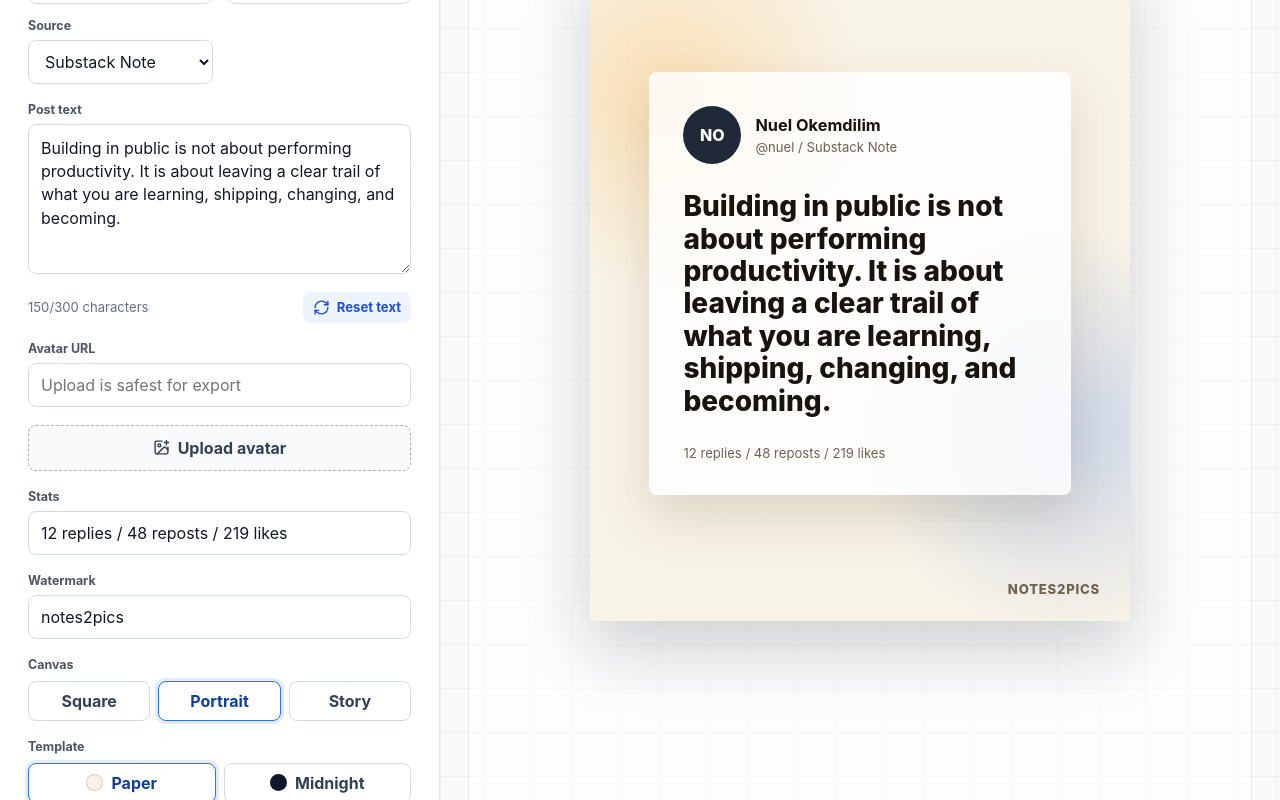
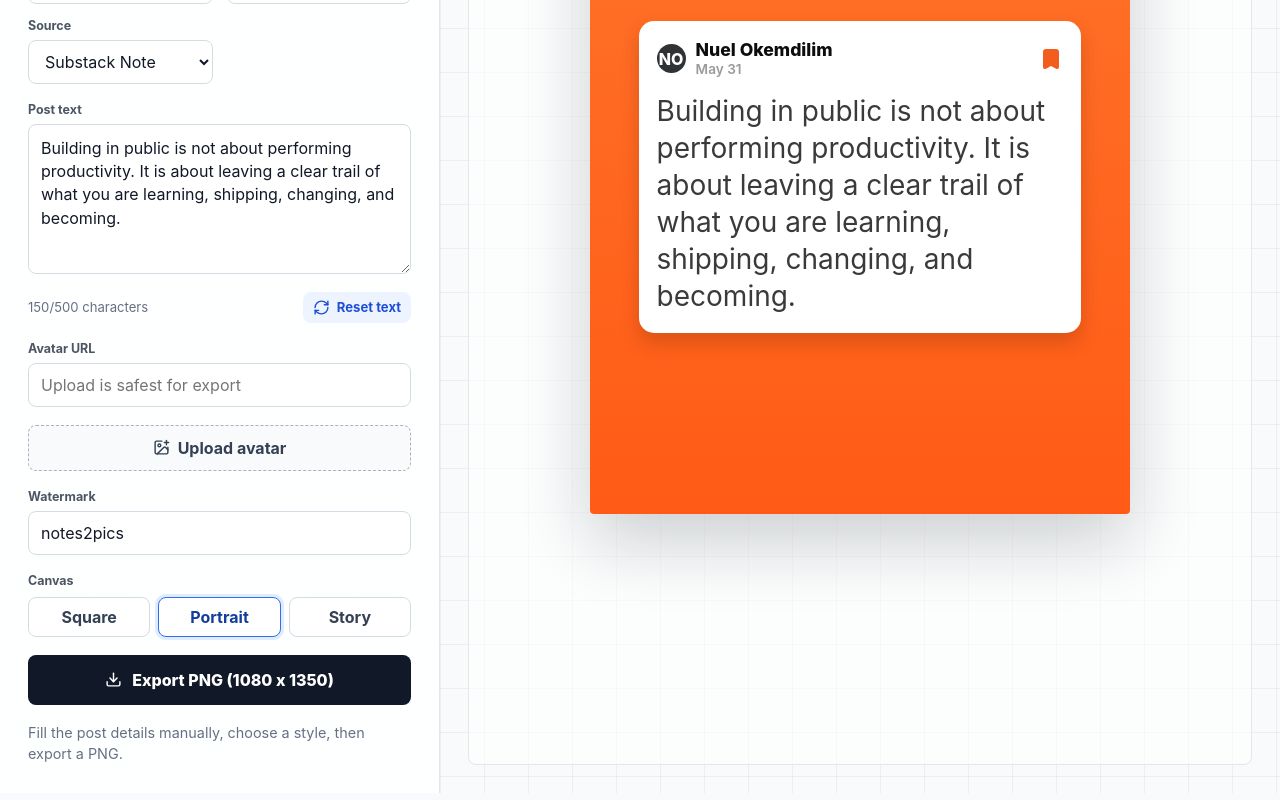
Before and after one commit to Jeruelrichard/Notes2Pic, a React (Vite) app: page / in a window 1280 px wide. Shown: the part 500-1300 px from the top of the page. Built offline with nearby package versions, Linux system fonts and the light colour scheme.

Commit message:
introduced X, Substack and Threads template

```diff
--- a/src/App.css
+++ b/src/App.css
@@ -350,6 +350,265 @@ button:focus-visible {
   box-shadow: 0 28px 70px rgba(15, 23, 42, 0.2);
 }
 
+.short-stage {
+  font-family: Inter, ui-sans-serif, system-ui, -apple-system, BlinkMacSystemFont, "Segoe UI", sans-serif;
+}
+
+.short-substack {
+  background: linear-gradient(180deg, #ff7329 0%, #ff5b16 100%);
+}
+
+.short-threads.short-dark {
+  background: #181818;
+  color: #f4f4f5;
+}
+
+.short-threads.short-light {
+  background: #ffffff;
+  color: #050505;
+}
+
+.short-x.short-dark {
+  background:
+    radial-gradient(circle at 18% 14%, rgba(29, 155, 240, 0.18), transparent 24%),
+    #050505;
+  color: #f7f9f9;
+}
+
+.short-x.short-light {
+  background: #ffffff;
+  color: #0f1419;
+}
+
+.source-avatar {
+  display: grid;
+  place-items: center;
+  flex: 0 0 auto;
+  overflow: hidden;
+  border-radius: 50%;
+  background: #2f3336;
+  color: #ffffff;
+  font-weight: 800;
+}
+
+.source-avatar img {
+  width: 100%;
+  height: 100%;
+  object-fit: cover;
+  filter: grayscale(1);
+}
+
+.substack-card {
+  width: 82%;
+  max-width: 444px;
+  padding: 20px 18px 18px;
+  border-radius: 15px;
+  background: #ffffff;
+  color: #151515;
+  box-shadow: 0 10px 18px rgba(104, 39, 0, 0.24);
+}
+
+.aspect-square .substack-card {
+  width: 78%;
+}
+
+.substack-author,
+.substack-author-left,
+.threads-author,
+.threads-author-meta,
+.x-author,
+.x-footer {
+  display: flex;
+  align-items: center;
+}
+
+.substack-author {
+  justify-content: space-between;
+  margin-bottom: 16px;
+}
+
+.substack-author-left {
+  min-width: 0;
+  gap: 10px;
+}
+
+.substack-author-copy {
+  display: flex;
+  flex-direction: column;
+  min-width: 0;
+  gap: 3px;
+}
+
+.substack-author-copy span {
+  color: #9a9a9a;
+  font-size: 0.85rem;
+  font-weight: 600;
+}
+
+.substack-author .source-avatar {
+  width: 29px;
+  height: 29px;
+}
+
+.substack-author strong {
+  overflow: hidden;
+  color: #0d0d0d;
+  font-size: 1.1rem;
+  font-weight: 850;
+  line-height: 1;
+  text-overflow: ellipsis;
+  white-space: nowrap;
+}
+
+.substack-author svg {
+  width: 24px;
+  height: 24px;
+  flex: 0 0 auto;
+  color: #f25d1d;
+  fill: #f25d1d;
+}
+
+.substack-text {
+  margin: 0;
+  color: #3a3a3a;
+  font-size: 1.35rem;
+  font-weight: 440;
+  line-height: 1.32;
+  letter-spacing: 0;
+  white-space: pre-wrap;
+  overflow-wrap: break-word;
+}
+
+.threads-card {
+  position: absolute;
+  top: 50%;
+  right: 9%;
+  left: 9%;
+  transform: translateY(-50%);
+}
+
+.threads-author {
+  gap: 16px;
+  margin-bottom: 26px;
+}
+
+.threads-author .source-avatar {
+  width: 46px;
+  height: 46px;
+}
+
+.threads-author-meta {
+  gap: 8px;
+  min-width: 0;
+}
+
+.threads-author-meta strong {
+  font-size: 1.18rem;
+  font-weight: 850;
+  letter-spacing: -0.01em;
+}
+
+.threads-author-meta svg {
+  width: 17px;
+  height: 17px;
+  flex: 0 0 auto;
+}
+
+.threads-author-meta span {
+  color: #8b8b8b;
+  font-size: 1.05rem;
+}
+
+.threads-text {
+  margin: 0;
+  max-width: 86%;
+  font-size: 1.55rem;
+  font-weight: 420;
+  line-height: 1.28;
+  letter-spacing: 0;
+  white-space: pre-wrap;
+  overflow-wrap: break-word;
+}
+
+.x-card {
+  width: 82%;
+  max-width: 450px;
+  padding: 26px;
+  border-radius: 28px;
+  border: 1px solid rgba(113, 118, 123, 0.34);
+  background: rgba(22, 24, 28, 0.96);
+  box-shadow: 0 18px 45px rgba(0, 0, 0, 0.3);
+}
+
+.short-x.short-light .x-card {
+  background: #ffffff;
+  box-shadow: 0 18px 45px rgba(15, 23, 42, 0.12);
+}
+
+.x-author {
+  gap: 13px;
+  margin-bottom: 22px;
+}
+
+.x-author .source-avatar {
+  width: 50px;
+  height: 50px;
+}
+
+.x-author-copy {
+  display: flex;
+  flex: 1;
+  flex-direction: column;
+  min-width: 0;
+  gap: 4px;
+}
+
+.x-name-row {
+  display: flex;
+  align-items: center;
+  gap: 6px;
+  min-width: 0;
+}
+
+.x-name-row strong,
+.x-handle {
+  overflow: hidden;
+  text-overflow: ellipsis;
+  white-space: nowrap;
+}
+
+.x-name-row strong {
+  font-size: 1.08rem;
+  font-weight: 850;
+}
+
+.x-name-row svg {
+  width: 18px;
+  height: 18px;
+  flex: 0 0 auto;
+}
+
+.x-handle {
+  color: #8b98a5;
+  font-size: 0.92rem;
+}
+
+.x-text {
+  margin: 0;
+  font-size: 1.45rem;
+  font-weight: 450;
+  line-height: 1.28;
+  letter-spacing: 0;
+  white-space: pre-wrap;
+  overflow-wrap: break-word;
+}
+
+.x-footer {
+  margin-top: 20px;
+  color: #8b98a5;
+  font-size: 0.92rem;
+}
+
 .texture-grid {
   position: absolute;
   inset: 0;
--- a/src/App.jsx
+++ b/src/App.jsx
@@ -1,5 +1,14 @@
 import { useMemo, useRef, useState } from 'react'
-import { Download, ImagePlus, RefreshCw, Save, Sparkles, Trash2, UserRoundCheck } from 'lucide-react'
+import {
+  Bookmark,
+  Download,
+  ImagePlus,
+  RefreshCw,
+  Save,
+  Sparkles,
+  Trash2,
+  UserRoundCheck,
+} from 'lucide-react'
 import { toPng } from 'html-to-image'
 import './App.css'
 
@@ -9,21 +18,14 @@ const aspectOptions = {
   story: { label: 'Story', size: '1080 x 1920', width: 540, height: 960 },
 }
 
-const templates = {
-  paper: { label: 'Paper', source: '#f8f3e7' },
-  midnight: { label: 'Midnight', source: '#0f172a' },
-  bloom: { label: 'Bloom', source: '#ef476f' },
-  studio: { label: 'Studio', source: '#f6f7fb' },
-}
-
 const starterPost = {
   source: 'Substack Note',
   name: 'Nuel Okemdilim',
   username: '@nuel',
   avatar: '',
+  theme: 'dark',
   text:
     'Building in public is not about performing productivity. It is about leaving a clear trail of what you are learning, shipping, changing, and becoming.',
-  stats: '12 replies / 48 reposts / 219 likes',
   watermark: 'notes2pics',
 }
 
@@ -36,7 +38,7 @@ const starterMediumPost = {
 
 const profileStorageKey = 'notes2pics.profiles'
 const exportTimeoutMs = 15000
-const shortPostCharacterLimit = 300
+const shortPostCharacterLimit = 500
 
 function initials(name) {
   return name
@@ -54,6 +56,18 @@ function readSavedProfiles() {
   } catch {
     return []
   }
+}
+
+function getShortSourceKey(source) {
+  if (source === 'Threads') return 'threads'
+  if (source === 'X') return 'x'
+  return 'substack'
+}
+
+function getShortExportBackground(sourceKey, theme) {
+  if (sourceKey === 'substack') return '#ff671f'
+  if (theme === 'light') return '#ffffff'
+  return sourceKey === 'threads' ? '#181818' : '#050505'
 }
 
 function getMediumTypography(aspect) {
@@ -152,6 +166,16 @@ function breakLongToken(context, token, maxWidth, prefix = '') {
   return lines
 }
 
+function formatBadgeDate(date) {
+  return date.toLocaleDateString('en-US', { month: 'short', day: 'numeric' })
+}
+
+function formatTimestamp(date) {
+  const time = date.toLocaleTimeString('en-US', { hour: 'numeric', minute: '2-digit' })
+  const day = date.toLocaleDateString('en-US', { month: 'short', day: 'numeric', year: 'numeric' })
+  return `${time} · ${day}`
+}
+
 function getShortPostTextStyle(text, aspect) {
   const explicitLines = text.split('\n').length
   const visualLineEstimate = Math.ceil(text.length / (aspect === 'square' ? 25 : 31))
@@ -173,22 +197,25 @@ function App() {
   const [profiles, setProfiles] = useState(() => readSavedProfiles())
   const [selectedProfileId, setSelectedProfileId] = useState('')
   const [aspect, setAspect] = useState('portrait')
-  const [template, setTemplate] = useState('paper')
   const [isExporting, setIsExporting] = useState(false)
   const [notice, setNotice] = useState('Fill the post details manually, choose a style, then export a PNG.')
 
   const isMediumMode = contentMode === 'medium'
   const currentAspect = aspectOptions[aspect]
+  const shortSourceKey = getShortSourceKey(post.source)
   const exportBackground = isMediumMode
     ? mediumPost.theme === 'dark'
       ? '#000000'
       : '#fbfbf7'
-    : templates[template].source
+    : getShortExportBackground(shortSourceKey, post.theme)
 
   const charCount = isMediumMode ? mediumPost.text.length : post.text.length
   const avatarInitials = useMemo(() => initials(post.name) || 'N2', [post.name])
   const shortPostTextStyle = useMemo(() => getShortPostTextStyle(post.text, aspect), [aspect, post.text])
   const mediumTextStyle = useMemo(() => getMediumTextStyle(mediumPost.text, aspect), [aspect, mediumPost.text])
+  const today = new Date()
+  const badgeDate = formatBadgeDate(today)
+  const timestamp = formatTimestamp(today)
 
   function updatePost(field, value) {
     setPost((current) => ({ ...current, [field]: value }))
@@ -227,6 +254,7 @@ function App() {
       username,
       source: post.source,
       avatar: post.avatar,
+      theme: post.theme,
       updatedAt: new Date().toISOString(),
     }
     const nextProfiles = existingProfile
@@ -250,6 +278,7 @@ function App() {
       username: profile.username,
       source: profile.source,
       avatar: profile.avatar,
+      theme: profile.theme || current.theme,
     }))
     setNotice(`Loaded profile for ${profile.name || profile.username}.`)
   }
@@ -416,7 +445,7 @@ function App() {
 
               <div className="helper-row">
                 <span>{charCount} characters</span>
-                <button type="button" onClick={() => updateMediumPost('text', starterMediumPost.text)}>
+                <button type="button" onClick={() => updateMediumPost('text', '')}>
                   <RefreshCw aria-hidden="true" />
                   Reset text
                 </button>
@@ -501,6 +530,16 @@ function App() {
                     <option>Threads</option>
                   </select>
                 </label>
+
+                {post.source !== 'Substack Note' ? (
+                  <label className="field">
+                    <span>Appearance</span>
+                    <select value={post.theme} onChange={(event) => updatePost('theme', event.target.value)}>
+                      <option value="dark">Dark</option>
+                      <option value="light">Light</option>
+                    </select>
+                  </label>
+                ) : null}
               </div>
 
               <label className="field full">
@@ -514,7 +553,7 @@ function App() {
 
               <div className="helper-row">
                 <span>{charCount}/{shortPostCharacterLimit} characters</span>
-                <button type="button" onClick={() => updatePost('text', starterPost.text)}>
+                <button type="button" onClick={() => updatePost('text', '')}>
                   <RefreshCw aria-hidden="true" />
                   Reset text
                 </button>
@@ -533,11 +572,6 @@ function App() {
                 <ImagePlus aria-hidden="true" />
                 <span>Upload avatar</span>
                 <input type="file" accept="image/*" onChange={handleAvatarUpload} />
-              </label>
-
-              <label className="field full">
-                <span>Stats</span>
-                <input value={post.stats} onChange={(event) => updatePost('stats', event.target.value)} />
               </label>
 
               <label className="field full">
@@ -566,26 +600,6 @@ function App() {
             </div>
           </div>
 
-          {!isMediumMode ? (
-            <div className="selector-group">
-              <span>Template</span>
-              <div className="swatches">
-                {Object.entries(templates).map(([key, item]) => (
-                  <button
-                    type="button"
-                    className={template === key ? 'active' : ''}
-                    onClick={() => setTemplate(key)}
-                    title={item.label}
-                    key={key}
-                  >
-                    <span style={{ background: item.source }} />
-                    {item.label}
-                  </button>
-                ))}
-              </div>
-            </div>
-          ) : null}
-
           <button className="export-button" type="button" onClick={exportImage} disabled={isExporting}>
             <Download aria-hidden="true" />
             {isExporting ? 'Exporting...' : `Export PNG (${currentAspect.size})`}
@@ -607,7 +621,7 @@ function App() {
               className={
                 isMediumMode
                   ? `export-stage medium-stage medium-${mediumPost.theme} aspect-${aspect}`
-                  : `export-stage template-${template} aspect-${aspect}`
+                  : `export-stage short-stage short-${shortSourceKey} short-${post.theme} aspect-${aspect}`
               }
               ref={exportRef}
               style={{ width: `${currentAspect.width}px`, height: `${currentAspect.height}px` }}
@@ -620,34 +634,14 @@ function App() {
                   </article>
                 </>
               ) : (
-                <>
-                  <div className="texture-grid" />
-                  <article className="post-card">
-                    <header className="post-author">
-                      <div className="avatar">
-                        {post.avatar ? (
-                          <img src={post.avatar} alt="" crossOrigin="anonymous" />
-                        ) : (
-                          <span>{avatarInitials}</span>
-                        )}
-                      </div>
-                      <div className="author-copy">
-                        <strong>{post.name || 'Creator'}</strong>
-                        <span>{post.username || '@username'} / {post.source}</span>
-                      </div>
-                    </header>
-
-                    <p className="post-text" style={shortPostTextStyle}>
-                      {post.text || 'Paste the post text here.'}
-                    </p>
-
-                    <footer className="post-footer">
-                      <span>{post.stats}</span>
-                    </footer>
-                  </article>
-
-                  {post.watermark ? <div className="watermark">{post.watermark}</div> : null}
-                </>
+                <ShortSourcePreview
+                  avatarInitials={avatarInitials}
+                  post={post}
+                  shortPostTextStyle={shortPostTextStyle}
+                  sourceKey={shortSourceKey}
+                  badgeDate={badgeDate}
+                  timestamp={timestamp}
+                />
               )}
             </div>
           </div>
@@ -658,3 +652,88 @@ function App() {
 }
 
 export default App
+
+function ShortSourcePreview({ avatarInitials, post, shortPostTextStyle, sourceKey, badgeDate, timestamp }) {
+  if (sourceKey === 'substack') {
+    return (
+      <article className="substack-card">
+        <header className="substack-author">
+          <div className="substack-author-left">
+            <SourceAvatar avatar={post.avatar} initials={avatarInitials} />
+            <div className="substack-author-copy">
+              <strong>{post.name || 'Creator'}</strong>
+              <span>{badgeDate}</span>
+            </div>
+          </div>
+          <Bookmark aria-hidden="true" />
+        </header>
+
+        <p className="substack-text" style={shortPostTextStyle}>
+          {post.text || 'Paste the post text here.'}
+        </p>
+      </article>
+    )
+  }
+
+  if (sourceKey === 'threads') {
+    return (
+      <article className="threads-card">
+        <header className="threads-author">
+          <SourceAvatar avatar={post.avatar} initials={avatarInitials} />
+          <div className="threads-author-meta">
+            <strong>{post.username.replace(/^@/, '') || post.name || 'creator'}</strong>
+            <VerifiedBadge color="#0095f6" />
+            <span>{badgeDate}</span>
+          </div>
+        </header>
+
+        <p className="threads-text" style={shortPostTextStyle}>
+          {post.text || 'Paste the post text here.'}
+        </p>
+      </article>
+    )
+  }
+
+  return (
+    <article className="x-card">
+      <header className="x-author">
+        <SourceAvatar avatar={post.avatar} initials={avatarInitials} />
+        <div className="x-author-copy">
+          <span className="x-name-row">
+            <strong>{post.name || 'Creator'}</strong>
+            <VerifiedBadge color="#1d9bf0" />
+          </span>
+          <span className="x-handle">{post.username || '@username'}</span>
+        </div>
+      </header>
+
+      <p className="x-text" style={shortPostTextStyle}>
+        {post.text || 'Paste the post text here.'}
+      </p>
+
+      <footer className="x-footer">
+        <span>{timestamp}</span>
+      </footer>
+    </article>
+  )
+}
+
+function VerifiedBadge({ color }) {
+  return (
+    <svg className="verified-badge" viewBox="0 0 24 24" aria-hidden="true">
+      <path
+        fill={color}
+        d="M22.25 12c0-1.43-.88-2.67-2.19-3.34.46-1.39.2-2.9-.81-3.91s-2.52-1.27-3.91-.81C14.68 2.62 13.43 1.75 12 1.75s-2.68.88-3.34 2.19c-1.39-.46-2.9-.2-3.91.81s-1.27 2.52-.81 3.91c-1.31.67-2.19 1.91-2.19 3.34s.88 2.67 2.19 3.34c-.46 1.39-.2 2.9.81 3.91s2.52 1.27 3.91.81c.66 1.31 1.91 2.19 3.34 2.19s2.68-.88 3.34-2.19c1.39.46 2.9.2 3.91-.81s1.27-2.52.81-3.91c1.31-.67 2.19-1.91 2.19-3.34z"
+      />
+      <path fill="#ffffff" d="M9.71 16.18 6.3 12.77l1.27-1.27 2.14 2.13 4.72-4.72 1.27 1.27z" />
+    </svg>
+  )
+}
+
+function SourceAvatar({ avatar, initials }) {
+  return (
+    <div className="source-avatar">
+      {avatar ? <img src={avatar} alt="" crossOrigin="anonymous" /> : <span>{initials}</span>}
+    </div>
+  )
+}
```
Also changed, not shown: 1 other file (tests, documents, lock files or other folders).
